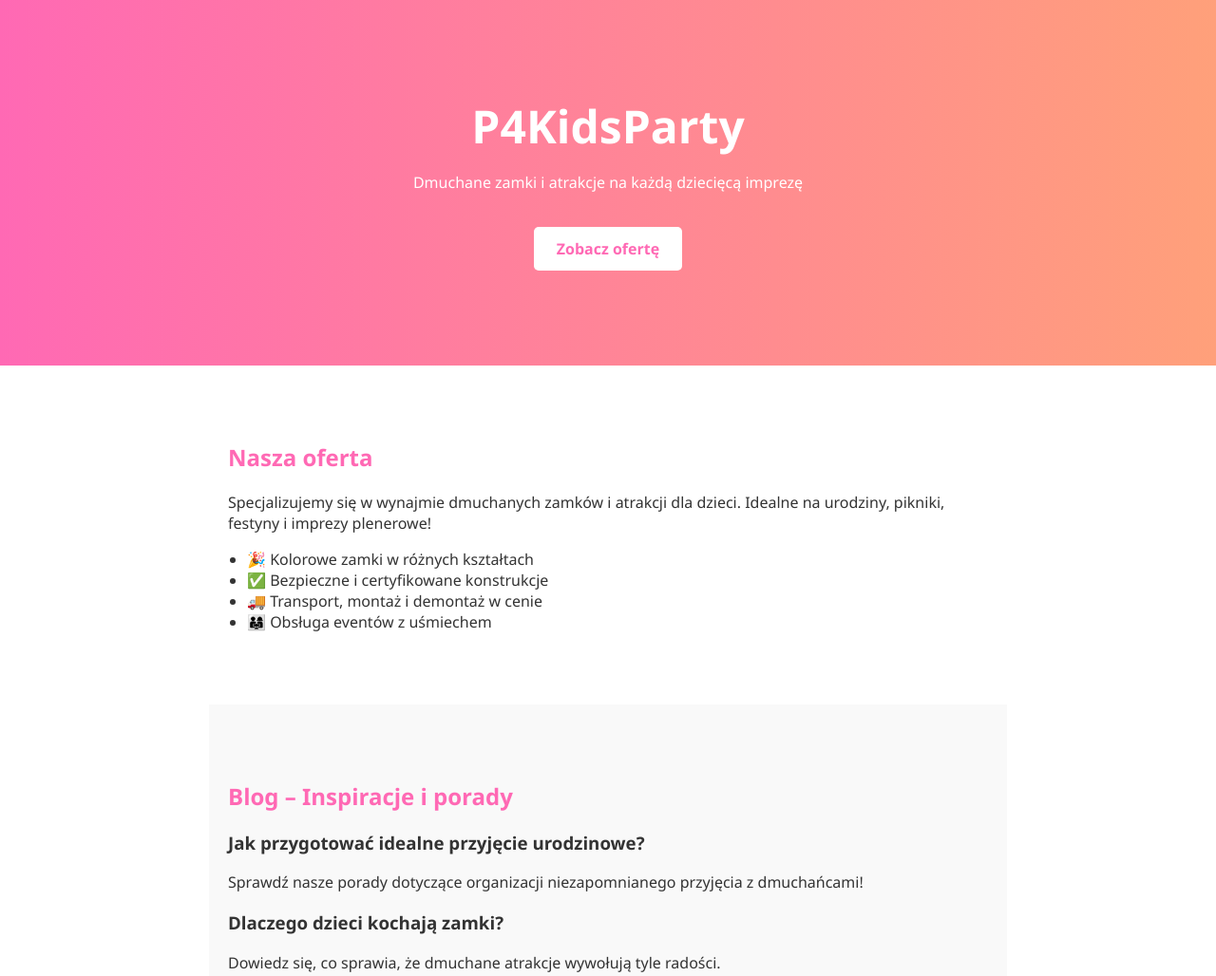
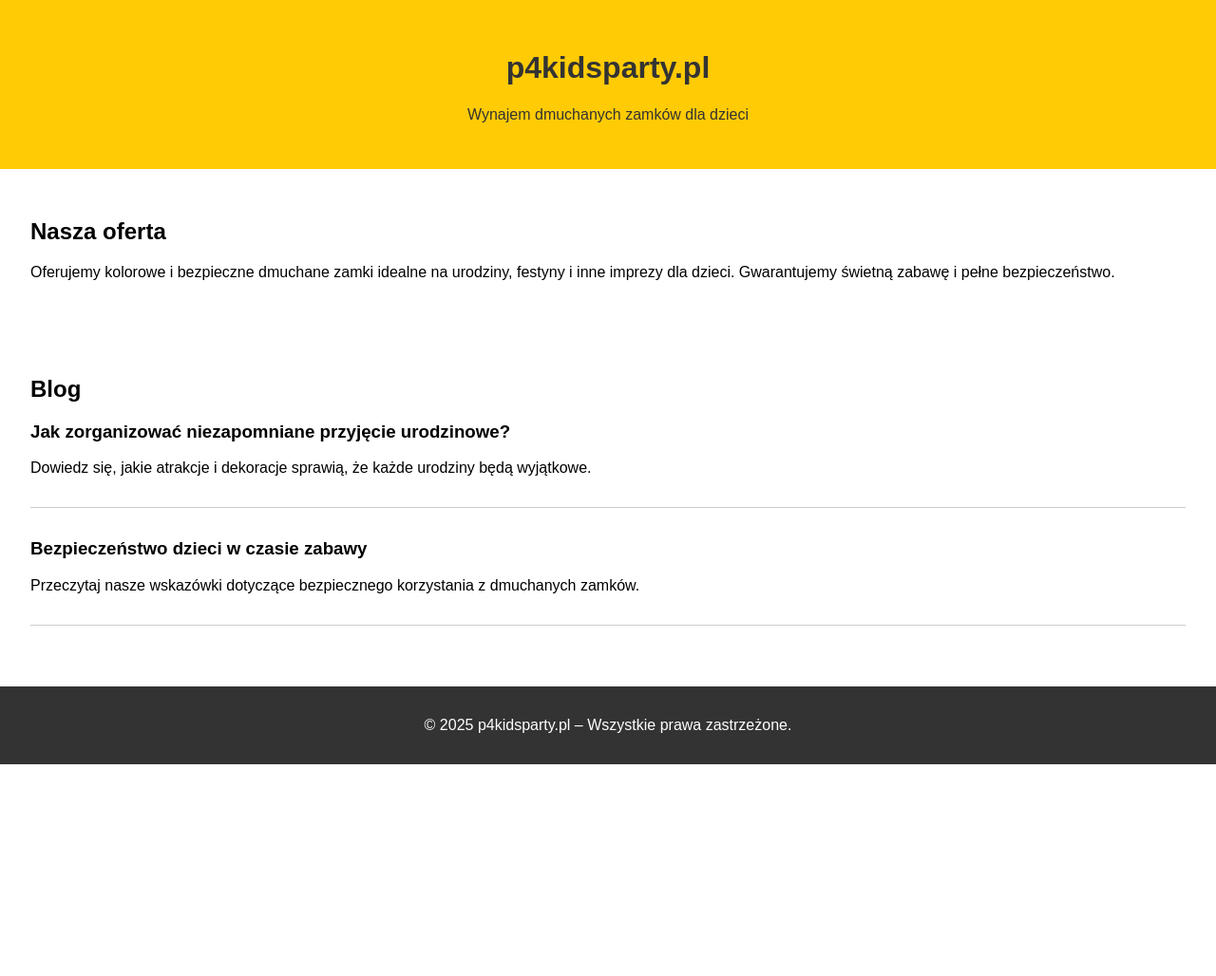
Before and after one commit to Eduzakup/p4kidsparty, a plain HTML site: page docs/index.html in a window 1280 px wide. Shown: the top 1028 px of the page at 95% size. After the commit the page ends 805 px from the top, so only its background shows below. Drawn offline with Linux system fonts and the light colour scheme.

Commit message:
Update index.html

```diff
--- a/docs/index.html
+++ b/docs/index.html
@@ -3,51 +3,40 @@
 <head>
   <meta charset="UTF-8" />
   <meta name="viewport" content="width=device-width, initial-scale=1.0"/>
-  <title>P4KidsParty - Dmuchane Zamki</title>
-  <link rel="stylesheet" href="style.css" />
+  <title>p4kidsparty.pl – Dmuchane Zamki</title>
+  <style>
+    body { font-family: Arial, sans-serif; margin: 0; padding: 0; }
+    header { background: #ffcb05; color: #333; padding: 2em; text-align: center; }
+    section { padding: 2em; }
+    footer { background: #333; color: white; text-align: center; padding: 1em; }
+    .blog-post { margin-bottom: 2em; border-bottom: 1px solid #ccc; padding-bottom: 1em; }
+  </style>
 </head>
 <body>
-  <header class="hero">
-    <div class="hero-text">
-      <h1>P4KidsParty</h1>
-      <p>Dmuchane zamki i atrakcje na każdą dziecięcą imprezę</p>
-      <a href="#oferta" class="cta">Zobacz ofertę</a>
-    </div>
+  <header>
+    <h1>p4kidsparty.pl</h1>
+    <p>Wynajem dmuchanych zamków dla dzieci</p>
   </header>
 
-  <section id="oferta" class="section">
+  <section id="oferta">
     <h2>Nasza oferta</h2>
-    <p>Specjalizujemy się w wynajmie dmuchanych zamków i atrakcji dla dzieci. Idealne na urodziny, pikniki, festyny i imprezy plenerowe!</p>
-    <ul>
-      <li>🎉 Kolorowe zamki w różnych kształtach</li>
-      <li>✅ Bezpieczne i certyfikowane konstrukcje</li>
-      <li>🚚 Transport, montaż i demontaż w cenie</li>
-      <li>👨‍👩‍👧 Obsługa eventów z uśmiechem</li>
-    </ul>
+    <p>Oferujemy kolorowe i bezpieczne dmuchane zamki idealne na urodziny, festyny i inne imprezy dla dzieci. Gwarantujemy świetną zabawę i pełne bezpieczeństwo.</p>
   </section>
 
-  <section id="blog" class="section light">
-    <h2>Blog – Inspiracje i porady</h2>
-    <article>
-      <h3>Jak przygotować idealne przyjęcie urodzinowe?</h3>
-      <p>Sprawdź nasze porady dotyczące organizacji niezapomnianego przyjęcia z dmuchańcami!</p>
-    </article>
-    <article>
-      <h3>Dlaczego dzieci kochają zamki?</h3>
-      <p>Dowiedz się, co sprawia, że dmuchane atrakcje wywołują tyle radości.</p>
-    </article>
-  </section>
-
-  <section id="kontakt" class="section">
-    <h2>Kontakt</h2>
-    <p>📞 Telefon: 123-456-789<br>📧 Email: kontakt@p4kidsparty.pl</p>
-    <p>Masz pytania? Napisz do nas – pomożemy stworzyć wyjątkową imprezę!</p>
+  <section id="blog">
+    <h2>Blog</h2>
+    <div class="blog-post">
+      <h3>Jak zorganizować niezapomniane przyjęcie urodzinowe?</h3>
+      <p>Dowiedz się, jakie atrakcje i dekoracje sprawią, że każde urodziny będą wyjątkowe.</p>
+    </div>
+    <div class="blog-post">
+      <h3>Bezpieczeństwo dzieci w czasie zabawy</h3>
+      <p>Przeczytaj nasze wskazówki dotyczące bezpiecznego korzystania z dmuchanych zamków.</p>
+    </div>
   </section>
 
   <footer>
-    <p>&copy; 2025 P4KidsParty.pl | Wszystkie prawa zastrzeżone</p>
+    <p>&copy; 2025 p4kidsparty.pl – Wszystkie prawa zastrzeżone.</p>
   </footer>
-
-  <script src="script.js"></script>
 </body>
 </html>
```
